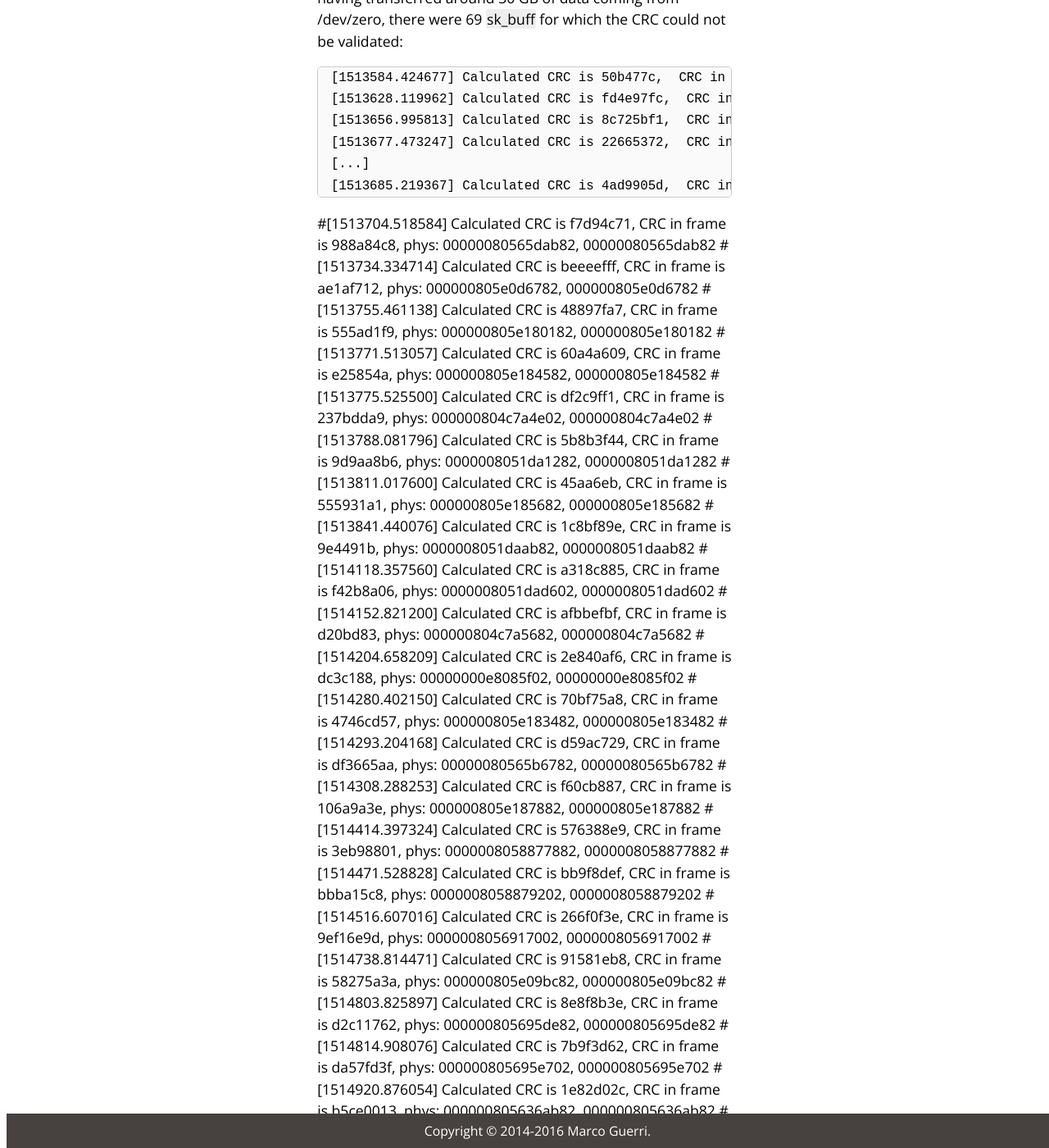
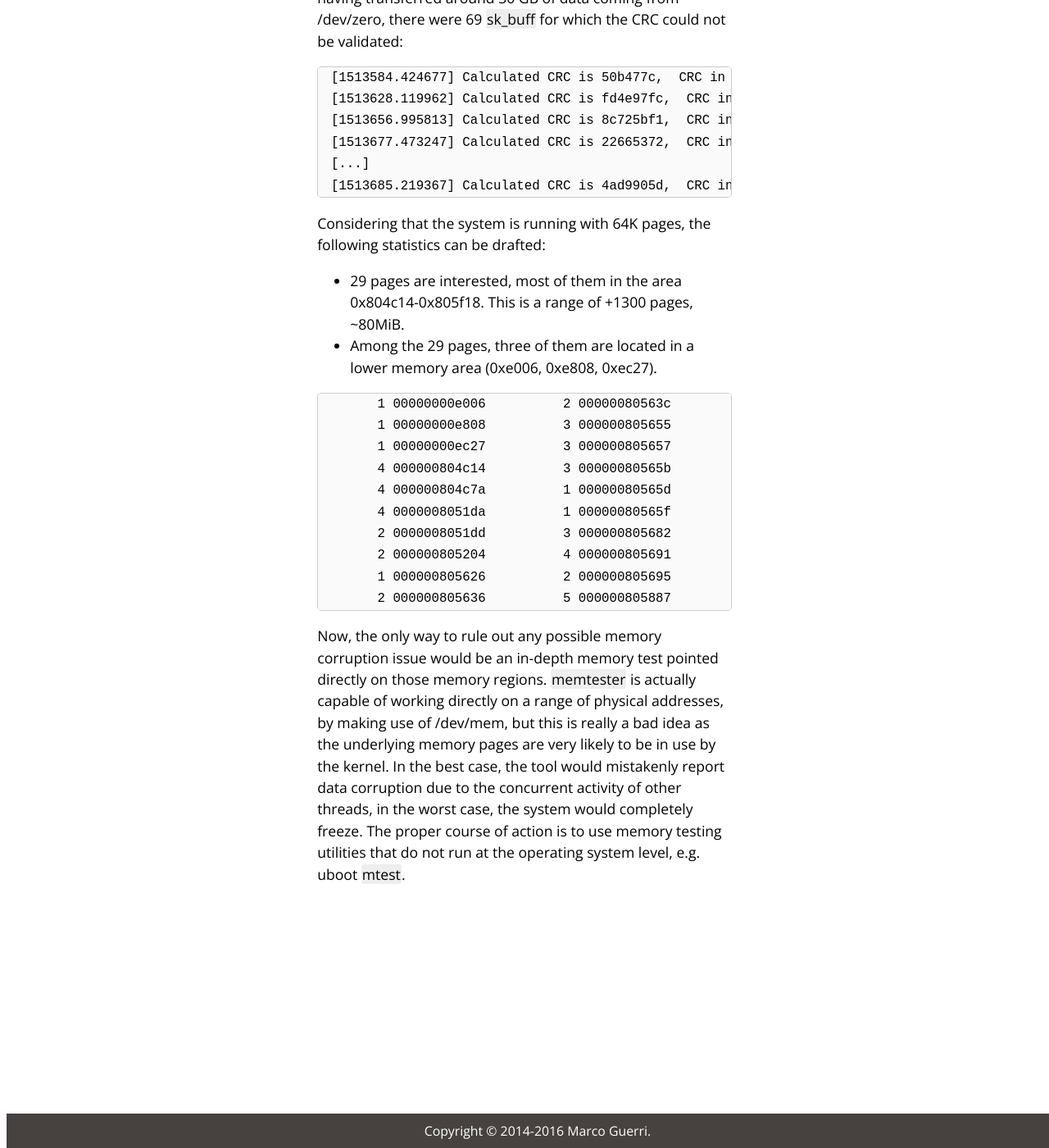
Before and after one commit to marcoguerri/marcoguerri.github.io, a Jekyll site: the page built from _posts/2016-05-19-mp30-data-corruption-part2.markdown, in a window 1280 px wide and 1400 px high, scrolled down 3473 px. Shown: the whole window at 82% size. Built offline with Jekyll 4.4.1, drawn with Linux system fonts in a browser that asks for light colours; some of the changed text lies outside the part shown.

Commit message:
Fixed comments and list of addresses in data corruption post part 2

````diff
--- a/_posts/2016-05-19-mp30-data-corruption-part2.markdown
+++ b/_posts/2016-05-19-mp30-data-corruption-part2.markdown
@@ -118,111 +118,93 @@ the jprobe does its job: after having transferred around 30 GB of data coming fr
 [...]
 [1513685.219367] Calculated CRC is 4ad9905d,  CRC in frame is 424e3943, phys: 000000804c145f02, 000000804c145f02
 ```
-#[1513704.518584] Calculated CRC is f7d94c71,  CRC in frame is 988a84c8, phys: 00000080565dab82, 00000080565dab82
-#[1513734.334714] Calculated CRC is beeeefff,  CRC in frame is ae1af712, phys: 000000805e0d6782, 000000805e0d6782
-#[1513755.461138] Calculated CRC is 48897fa7,  CRC in frame is 555ad1f9, phys: 000000805e180182, 000000805e180182
-#[1513771.513057] Calculated CRC is 60a4a609,  CRC in frame is e25854a, phys: 000000805e184582, 000000805e184582
-#[1513775.525500] Calculated CRC is df2c9ff1,  CRC in frame is 237bdda9, phys: 000000804c7a4e02, 000000804c7a4e02
-#[1513788.081796] Calculated CRC is 5b8b3f44,  CRC in frame is 9d9aa8b6, phys: 0000008051da1282, 0000008051da1282
-#[1513811.017600] Calculated CRC is 45aa6eb,  CRC in frame is 555931a1, phys: 000000805e185682, 000000805e185682
-#[1513841.440076] Calculated CRC is 1c8bf89e,  CRC in frame is 9e4491b, phys: 0000008051daab82, 0000008051daab82
-#[1514118.357560] Calculated CRC is a318c885,  CRC in frame is f42b8a06, phys: 0000008051dad602, 0000008051dad602
-#[1514152.821200] Calculated CRC is afbbefbf,  CRC in frame is d20bd83, phys: 000000804c7a5682, 000000804c7a5682
-#[1514204.658209] Calculated CRC is 2e840af6,  CRC in frame is dc3c188, phys: 00000000e8085f02, 00000000e8085f02
-#[1514280.402150] Calculated CRC is 70bf75a8,  CRC in frame is 4746cd57, phys: 000000805e183482, 000000805e183482
-#[1514293.204168] Calculated CRC is d59ac729,  CRC in frame is df3665aa, phys: 00000080565b6782, 00000080565b6782
-#[1514308.288253] Calculated CRC is f60cb887,  CRC in frame is 106a9a3e, phys: 000000805e187882, 000000805e187882
-#[1514414.397324] Calculated CRC is 576388e9,  CRC in frame is 3eb98801, phys: 0000008058877882, 0000008058877882
-#[1514471.528828] Calculated CRC is bb9f8def,  CRC in frame is bbba15c8, phys: 0000008058879202, 0000008058879202
-#[1514516.607016] Calculated CRC is 266f0f3e,  CRC in frame is 9ef16e9d, phys: 0000008056917002, 0000008056917002
-#[1514738.814471] Calculated CRC is 91581eb8,  CRC in frame is 58275a3a, phys: 000000805e09bc82, 000000805e09bc82
-#[1514803.825897] Calculated CRC is 8e8f8b3e,  CRC in frame is d2c11762, phys: 000000805695de82, 000000805695de82
-#[1514814.908076] Calculated CRC is 7b9f3d62,  CRC in frame is da57fd3f, phys: 000000805695e702, 000000805695e702
-#[1514920.876054] Calculated CRC is 1e82d02c,  CRC in frame is b5ce0013, phys: 000000805636ab82, 000000805636ab82
-#[1514962.499993] Calculated CRC is 952f912,  CRC in frame is c3f14991, phys: 0000008056574582, 0000008056574582
-#[1515026.855480] Calculated CRC is 1f7337ae,  CRC in frame is 107bb58d, phys: 0000008056267002, 0000008056267002
-#[1515077.772721] Calculated CRC is 6666269a,  CRC in frame is 8661113c, phys: 000000805da19a82, 000000805da19a82
-#[1515114.491968] Calculated CRC is b56d2893,  CRC in frame is 672aad0, phys: 00000000ec27a302, 00000000ec27a302
-#[1515252.754865] Calculated CRC is 6d9312cf,  CRC in frame is d64b682e, phys: 000000805e09ef82, 000000805e09ef82
-#[1515254.340562] Calculated CRC is 32b1b18c,  CRC in frame is f345c345, phys: 000000805e0a9a82, 000000805e0a9a82
-#[1515286.577657] Calculated CRC is d6852884,  CRC in frame is 956b6129, phys: 000000805691de82, 000000805691de82
-#[1515300.826041] Calculated CRC is c4f9b353,  CRC in frame is f5ed5981, phys: 000000805da1ef82, 000000805da1ef82
-#[1515304.744759] Calculated CRC is 2a1eb8e2,  CRC in frame is d071ad0f, phys: 0000008056913d02, 0000008056913d02
-#[1515307.938969] Calculated CRC is 6b526186,  CRC in frame is 3102a030, phys: 000000805e0a1b02, 000000805e0a1b02
-#[1515317.962076] Calculated CRC is 7b3e46a5,  CRC in frame is 569a89f5, phys: 000000805e0a6782, 000000805e0a6782
-#[1515454.116768] Calculated CRC is afd197fc,  CRC in frame is 8b55d2c3, phys: 0000008056367882, 0000008056367882
-#[1515735.044157] Calculated CRC is 2157a3c4,  CRC in frame is f5c8fb56, phys: 000000805682e702, 000000805682e702
-#[1515741.179024] Calculated CRC is b1ddda68,  CRC in frame is fad5d78, phys: 0000008056826782, 0000008056826782
-#[1515759.376832] Calculated CRC is 26bed728,  CRC in frame is ed2e98a0, phys: 0000008056821282, 0000008056821282
-#[1515863.004366] Calculated CRC is ce0240b6,  CRC in frame is 84591d31, phys: 000000805e1fc502, 000000805e1fc502
-#[1515872.097586] Calculated CRC is c342d27b,  CRC in frame is 779c64fe, phys: 000000804c149202, 000000804c149202
-#[1515929.222792] Calculated CRC is 4bbaaf81,  CRC in frame is 9cb81ae, phys: 000000805887e702, 000000805887e702
-#[1516012.344787] Calculated CRC is 4f01dd3b,  CRC in frame is 78167e55, phys: 00000000e0061b02, 00000000e0061b02
-#[1516121.978341] Calculated CRC is fb1f820,  CRC in frame is 7b7381e1, phys: 00000080565f1b02, 00000080565f1b02
-#[1516178.439118] Calculated CRC is e4e2de8c,  CRC in frame is 877f4a35, phys: 00000080565b8102, 00000080565b8102
-#[1516206.341141] Calculated CRC is defee768,  CRC in frame is 2dfbc2d1, phys: 0000008058876782, 0000008058876782
-#[1516211.872288] Calculated CRC is 703f01bc,  CRC in frame is 4f2e8139, phys: 000000805887b402, 000000805887b402
-#[1516565.746493] Calculated CRC is b5a1d5e4,  CRC in frame is d344a0cd, phys: 00000080565b7002, 00000080565b7002
-#[1516706.461049] Calculated CRC is 4ab48c4a,  CRC in frame is becebe9, phys: 000000805655cd82, 000000805655cd82
-#[1516722.705537] Calculated CRC is e70f7991,  CRC in frame is 200f0f12, phys: 000000804c148982, 000000804c148982
-#[1516736.264293] Calculated CRC is 28b70c98,  CRC in frame is 765da62b, phys: 000000805657b402, 000000805657b402
-#[1516776.113658] Calculated CRC is 12d507af,  CRC in frame is b9cc2bb1, phys: 0000008056572382, 0000008056572382
-#[1516787.856475] Calculated CRC is 783818f7,  CRC in frame is 9919feae, phys: 000000805204ef82, 000000805204ef82
-#[1516849.662018] Calculated CRC is 3bd2e77f,  CRC in frame is a20c2c81, phys: 000000805655e702, 000000805655e702
-#[1516874.454143] Calculated CRC is 11b75802,  CRC in frame is dd6d359e, phys: 0000008056556782, 0000008056556782
-#[1516968.868670] Calculated CRC is 62181f8b,  CRC in frame is 4d3608fa, phys: 000000805e1b4582, 000000805e1b4582
-#[1517037.373283] Calculated CRC is 57dfe616,  CRC in frame is d73633ec, phys: 000000805e1db402, 000000805e1db402
-#[1517068.822751] Calculated CRC is 7648dad6,  CRC in frame is dc051fd1, phys: 000000805e1dd602, 000000805e1dd602
-#[1517102.258242] Calculated CRC is 1c2666e4,  CRC in frame is 36c1f32d, phys: 00000080563c2c02, 00000080563c2c02
-#[1517197.593906] Calculated CRC is 8a6e37a5,  CRC in frame is 2a98653a, phys: 0000008051ddde82, 0000008051ddde82
-#[1517297.532873] Calculated CRC is 67f2ce1d,  CRC in frame is b1043dfe, phys: 0000008052045f02, 0000008052045f02
-#[1517505.224208] Calculated CRC is c0ec4c99,  CRC in frame is 356994c7, phys: 000000804c7abc82, 000000804c7abc82
-#[1517505.906874] Calculated CRC is d28a702b,  CRC in frame is 89c3393b, phys: 00000080563ce702, 00000080563ce702
-#[1517506.992264] Calculated CRC is 3a2d2727,  CRC in frame is 14c51c18, phys: 000000805f18de82, 000000805f18de82
-#[1517573.021449] Calculated CRC is 119b2bde,  CRC in frame is 11f68161, phys: 0000008051dd0a02, 0000008051dd0a02
-#[1517596.711465] Calculated CRC is ecd8f12e,  CRC in frame is bd01389d, phys: 000000805f186782, 000000805f186782
-#[1517677.146006] Calculated CRC is e0ceaa33,  CRC in frame is 9bb44cc1, phys: 000000805e18de82, 000000805e18de82
-#[1517779.738701] Calculated CRC is bae60ada,  CRC in frame is d4faba0c, phys: 000000805691b402, 000000805691b402
-```
+<!--
+[1513704.518584] Calculated CRC is f7d94c71,  CRC in frame is 988a84c8, phys: 00000080565dab82, 00000080565dab82
+[1513734.334714] Calculated CRC is beeeefff,  CRC in frame is ae1af712, phys: 000000805e0d6782, 000000805e0d6782
+[1513755.461138] Calculated CRC is 48897fa7,  CRC in frame is 555ad1f9, phys: 000000805e180182, 000000805e180182
+[1513771.513057] Calculated CRC is 60a4a609,  CRC in frame is e25854a, phys: 000000805e184582, 000000805e184582
+[1513775.525500] Calculated CRC is df2c9ff1,  CRC in frame is 237bdda9, phys: 000000804c7a4e02, 000000804c7a4e02
+[1513788.081796] Calculated CRC is 5b8b3f44,  CRC in frame is 9d9aa8b6, phys: 0000008051da1282, 0000008051da1282
+[1513811.017600] Calculated CRC is 45aa6eb,  CRC in frame is 555931a1, phys: 000000805e185682, 000000805e185682
+[1513841.440076] Calculated CRC is 1c8bf89e,  CRC in frame is 9e4491b, phys: 0000008051daab82, 0000008051daab82
+[1514118.357560] Calculated CRC is a318c885,  CRC in frame is f42b8a06, phys: 0000008051dad602, 0000008051dad602
+[1514152.821200] Calculated CRC is afbbefbf,  CRC in frame is d20bd83, phys: 000000804c7a5682, 000000804c7a5682
+[1514204.658209] Calculated CRC is 2e840af6,  CRC in frame is dc3c188, phys: 00000000e8085f02, 00000000e8085f02
+[1514280.402150] Calculated CRC is 70bf75a8,  CRC in frame is 4746cd57, phys: 000000805e183482, 000000805e183482
+[1514293.204168] Calculated CRC is d59ac729,  CRC in frame is df3665aa, phys: 00000080565b6782, 00000080565b6782
+[1514308.288253] Calculated CRC is f60cb887,  CRC in frame is 106a9a3e, phys: 000000805e187882, 000000805e187882
+[1514414.397324] Calculated CRC is 576388e9,  CRC in frame is 3eb98801, phys: 0000008058877882, 0000008058877882
+[1514471.528828] Calculated CRC is bb9f8def,  CRC in frame is bbba15c8, phys: 0000008058879202, 0000008058879202
+[1514516.607016] Calculated CRC is 266f0f3e,  CRC in frame is 9ef16e9d, phys: 0000008056917002, 0000008056917002
+[1514738.814471] Calculated CRC is 91581eb8,  CRC in frame is 58275a3a, phys: 000000805e09bc82, 000000805e09bc82
+[1514803.825897] Calculated CRC is 8e8f8b3e,  CRC in frame is d2c11762, phys: 000000805695de82, 000000805695de82
+[1514814.908076] Calculated CRC is 7b9f3d62,  CRC in frame is da57fd3f, phys: 000000805695e702, 000000805695e702
+[1514920.876054] Calculated CRC is 1e82d02c,  CRC in frame is b5ce0013, phys: 000000805636ab82, 000000805636ab82
+[1514962.499993] Calculated CRC is 952f912,  CRC in frame is c3f14991, phys: 0000008056574582, 0000008056574582
+[1515026.855480] Calculated CRC is 1f7337ae,  CRC in frame is 107bb58d, phys: 0000008056267002, 0000008056267002
+[1515077.772721] Calculated CRC is 6666269a,  CRC in frame is 8661113c, phys: 000000805da19a82, 000000805da19a82
+[1515114.491968] Calculated CRC is b56d2893,  CRC in frame is 672aad0, phys: 00000000ec27a302, 00000000ec27a302
+[1515252.754865] Calculated CRC is 6d9312cf,  CRC in frame is d64b682e, phys: 000000805e09ef82, 000000805e09ef82
+[1515254.340562] Calculated CRC is 32b1b18c,  CRC in frame is f345c345, phys: 000000805e0a9a82, 000000805e0a9a82
+[1515286.577657] Calculated CRC is d6852884,  CRC in frame is 956b6129, phys: 000000805691de82, 000000805691de82
+[1515300.826041] Calculated CRC is c4f9b353,  CRC in frame is f5ed5981, phys: 000000805da1ef82, 000000805da1ef82
+[1515304.744759] Calculated CRC is 2a1eb8e2,  CRC in frame is d071ad0f, phys: 0000008056913d02, 0000008056913d02
+[1515307.938969] Calculated CRC is 6b526186,  CRC in frame is 3102a030, phys: 000000805e0a1b02, 000000805e0a1b02
+[1515317.962076] Calculated CRC is 7b3e46a5,  CRC in frame is 569a89f5, phys: 000000805e0a6782, 000000805e0a6782
+[1515454.116768] Calculated CRC is afd197fc,  CRC in frame is 8b55d2c3, phys: 0000008056367882, 0000008056367882
+[1515735.044157] Calculated CRC is 2157a3c4,  CRC in frame is f5c8fb56, phys: 000000805682e702, 000000805682e702
+[1515741.179024] Calculated CRC is b1ddda68,  CRC in frame is fad5d78, phys: 0000008056826782, 0000008056826782
+[1515759.376832] Calculated CRC is 26bed728,  CRC in frame is ed2e98a0, phys: 0000008056821282, 0000008056821282
+[1515863.004366] Calculated CRC is ce0240b6,  CRC in frame is 84591d31, phys: 000000805e1fc502, 000000805e1fc502
+[1515872.097586] Calculated CRC is c342d27b,  CRC in frame is 779c64fe, phys: 000000804c149202, 000000804c149202
+[1515929.222792] Calculated CRC is 4bbaaf81,  CRC in frame is 9cb81ae, phys: 000000805887e702, 000000805887e702
+[1516012.344787] Calculated CRC is 4f01dd3b,  CRC in frame is 78167e55, phys: 00000000e0061b02, 00000000e0061b02
+[1516121.978341] Calculated CRC is fb1f820,  CRC in frame is 7b7381e1, phys: 00000080565f1b02, 00000080565f1b02
+[1516178.439118] Calculated CRC is e4e2de8c,  CRC in frame is 877f4a35, phys: 00000080565b8102, 00000080565b8102
+[1516206.341141] Calculated CRC is defee768,  CRC in frame is 2dfbc2d1, phys: 0000008058876782, 0000008058876782
+[1516211.872288] Calculated CRC is 703f01bc,  CRC in frame is 4f2e8139, phys: 000000805887b402, 000000805887b402
+[1516565.746493] Calculated CRC is b5a1d5e4,  CRC in frame is d344a0cd, phys: 00000080565b7002, 00000080565b7002
+[1516706.461049] Calculated CRC is 4ab48c4a,  CRC in frame is becebe9, phys: 000000805655cd82, 000000805655cd82
+[1516722.705537] Calculated CRC is e70f7991,  CRC in frame is 200f0f12, phys: 000000804c148982, 000000804c148982
+[1516736.264293] Calculated CRC is 28b70c98,  CRC in frame is 765da62b, phys: 000000805657b402, 000000805657b402
+[1516776.113658] Calculated CRC is 12d507af,  CRC in frame is b9cc2bb1, phys: 0000008056572382, 0000008056572382
+[1516787.856475] Calculated CRC is 783818f7,  CRC in frame is 9919feae, phys: 000000805204ef82, 000000805204ef82
+[1516849.662018] Calculated CRC is 3bd2e77f,  CRC in frame is a20c2c81, phys: 000000805655e702, 000000805655e702
+[1516874.454143] Calculated CRC is 11b75802,  CRC in frame is dd6d359e, phys: 0000008056556782, 0000008056556782
+[1516968.868670] Calculated CRC is 62181f8b,  CRC in frame is 4d3608fa, phys: 000000805e1b4582, 000000805e1b4582
+[1517037.373283] Calculated CRC is 57dfe616,  CRC in frame is d73633ec, phys: 000000805e1db402, 000000805e1db402
+[1517068.822751] Calculated CRC is 7648dad6,  CRC in frame is dc051fd1, phys: 000000805e1dd602, 000000805e1dd602
+[1517102.258242] Calculated CRC is 1c2666e4,  CRC in frame is 36c1f32d, phys: 00000080563c2c02, 00000080563c2c02
+[1517197.593906] Calculated CRC is 8a6e37a5,  CRC in frame is 2a98653a, phys: 0000008051ddde82, 0000008051ddde82
+[1517297.532873] Calculated CRC is 67f2ce1d,  CRC in frame is b1043dfe, phys: 0000008052045f02, 0000008052045f02
+[1517505.224208] Calculated CRC is c0ec4c99,  CRC in frame is 356994c7, phys: 000000804c7abc82, 000000804c7abc82
+[1517505.906874] Calculated CRC is d28a702b,  CRC in frame is 89c3393b, phys: 00000080563ce702, 00000080563ce702
+[1517506.992264] Calculated CRC is 3a2d2727,  CRC in frame is 14c51c18, phys: 000000805f18de82, 000000805f18de82
+[1517573.021449] Calculated CRC is 119b2bde,  CRC in frame is 11f68161, phys: 0000008051dd0a02, 0000008051dd0a02
+[1517596.711465] Calculated CRC is ecd8f12e,  CRC in frame is bd01389d, phys: 000000805f186782, 000000805f186782
+[1517677.146006] Calculated CRC is e0ceaa33,  CRC in frame is 9bb44cc1, phys: 000000805e18de82, 000000805e18de82
+[1517779.738701] Calculated CRC is bae60ada,  CRC in frame is d4faba0c, phys: 000000805691b402, 000000805691b402
+-->
 
 Considering that the system is running with 64K pages, the following statistics
 can be drafted:
 
-    * 29 pages are interested, most of them in the area 0x804c14-0x805f18. This
-    is a range of +1300 pages, ~80MiB.
-    * Among the 29 pages, three of them are located in a lower memory area
+  * 29 pages are interested, most of them in the area 0x804c14-0x805f18. This
+  is a range of +1300 pages, ~80MiB.
+  * Among the 29 pages, three of them are located in a lower memory area
     (0xe006, 0xe808, 0xec27).
 
 ```
-      1 00000000e006
-      1 00000000e808
-      1 00000000ec27
-      4 000000804c14
-      4 000000804c7a
-      4 0000008051da
-      2 0000008051dd
-      2 000000805204
-      1 000000805626
-      2 000000805636
-      2 00000080563c
-      3 000000805655
-      3 000000805657
-      3 00000080565b
-      1 00000080565d
-      1 00000080565f
-      3 000000805682
-      4 000000805691
-      2 000000805695
-      5 000000805887
-      2 000000805da1
-      2 000000805e09
-      3 000000805e0a
-      1 000000805e0d
-      7 000000805e18
-      1 000000805e1b
-      2 000000805e1d
-      1 000000805e1f
-      2 000000805f18
+      1 00000000e006          2 00000080563c          2 000000805da1
+      1 00000000e808          3 000000805655          2 000000805e09
+      1 00000000ec27          3 000000805657          3 000000805e0a
+      4 000000804c14          3 00000080565b          1 000000805e0d
+      4 000000804c7a          1 00000080565d          7 000000805e18
+      4 0000008051da          1 00000080565f          1 000000805e1b
+      2 0000008051dd          3 000000805682          2 000000805e1d
+      2 000000805204          4 000000805691          1 000000805e1f
+      1 000000805626          2 000000805695          2 000000805f18
+      2 000000805636          5 000000805887
 ```
 
 Now, the only way to rule out any possible memory corruption issue would be an
````
